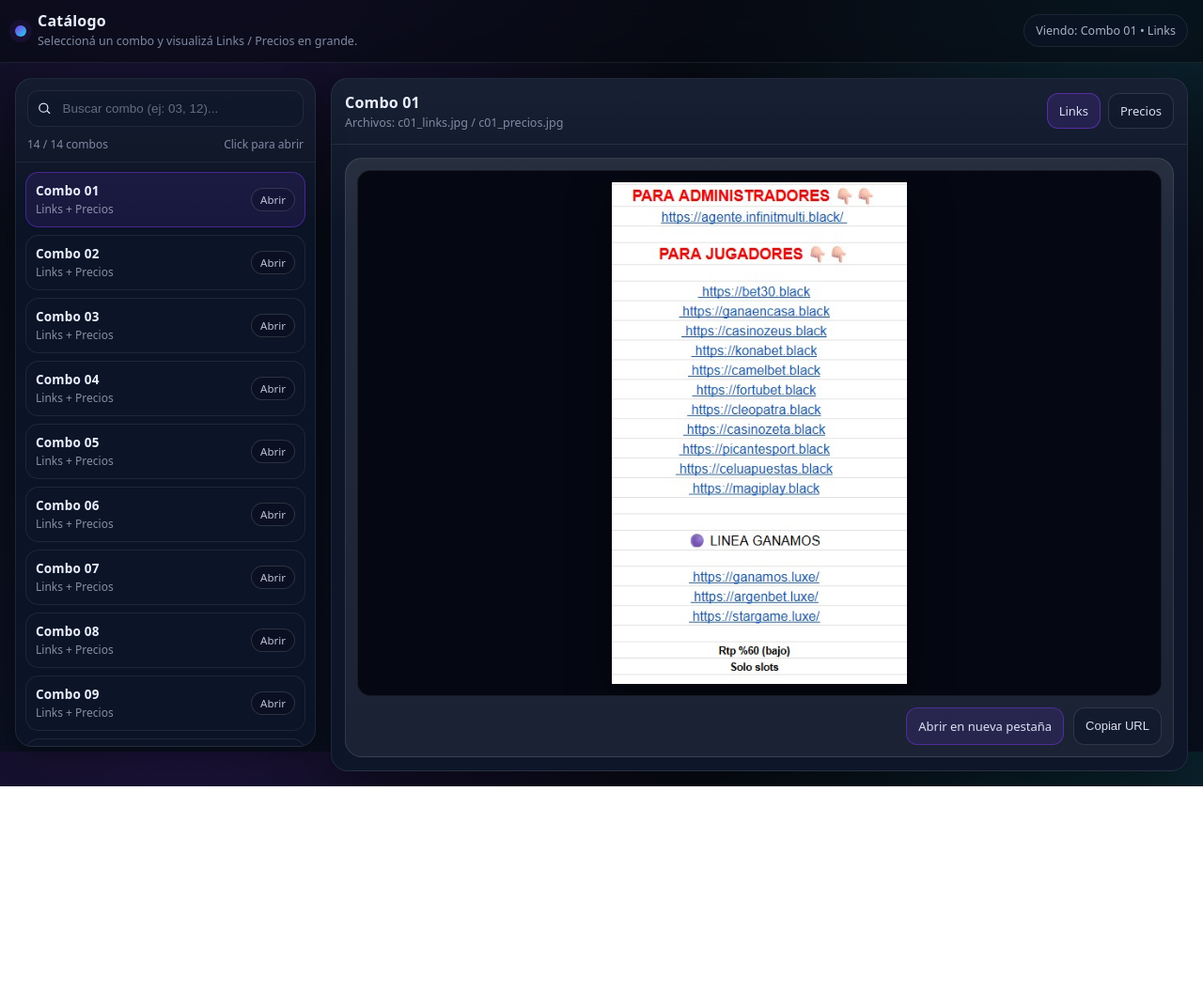
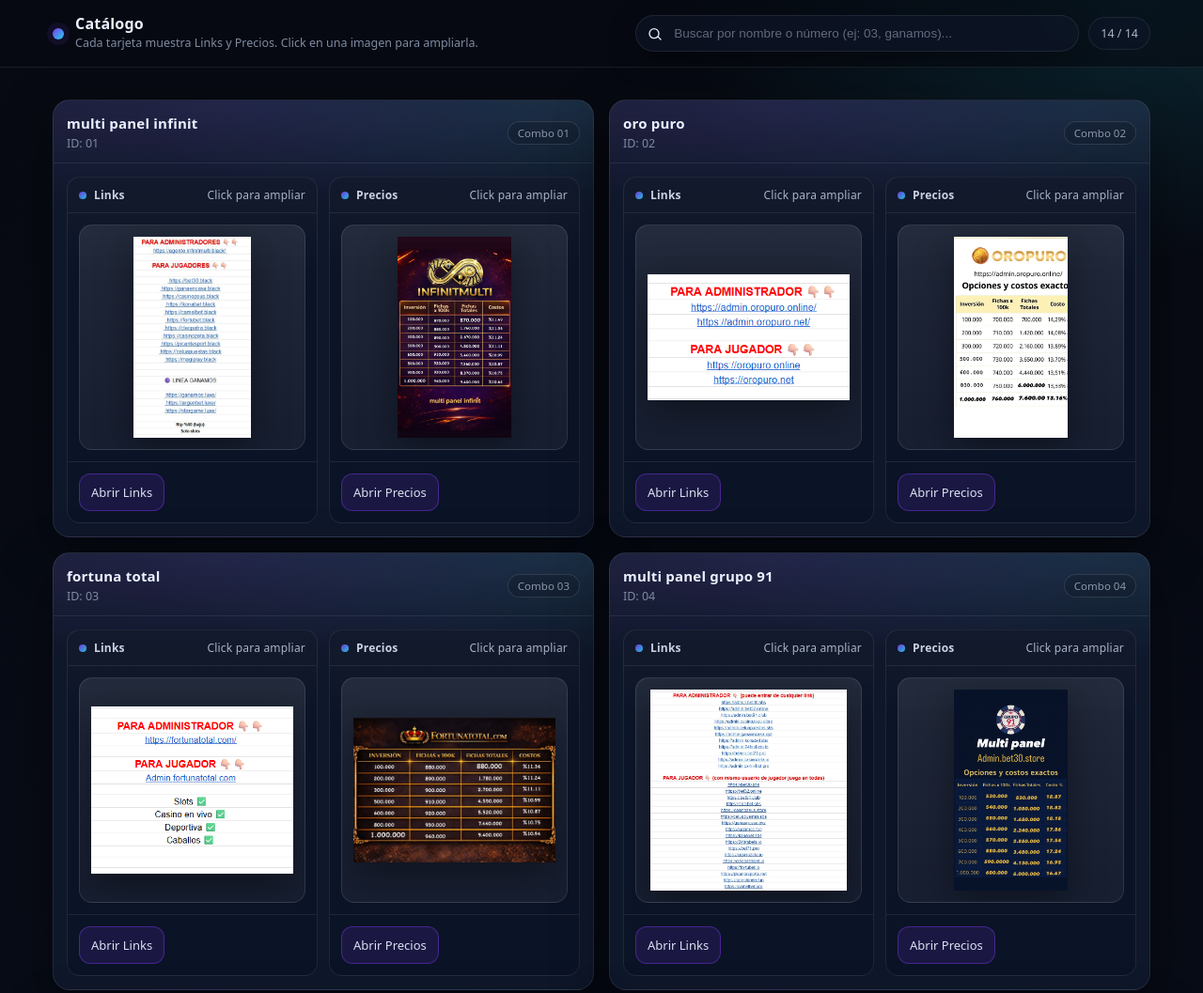
Before and after one commit to masinfodepaginas/infopaginas, a plain HTML site: page index.html in a window 1280 px wide. Shown: the top 1057 px of the page at 94% size. Before the commit the page ends 837 px from the top, so only its background shows below. Drawn offline with Linux system fonts and the light colour scheme.

Commit message:
Update index.html

```diff
--- a/index.html
+++ b/index.html
@@ -7,31 +7,27 @@
 
   <style>
     :root{
-      /* Enterprise dark (sobrio, legible) */
+      /* Moderno oscuro, sobrio, enterprise */
       --bg0:#070A12;
       --bg1:#0A1020;
-      --panel:#0E172A;
-      --panel2:#0B1326;
+      --card:#0F172A;
+      --card2:#0B1326;
       --line:rgba(255,255,255,.08);
       --line2:rgba(255,255,255,.12);
       --text:#EAF0FF;
       --muted:#A9B3C7;
       --muted2:#7F8AA3;
 
-      --accent:#7C3AED;     /* violeta */
-      --accent2:#22D3EE;    /* cian */
+      --accent:#7C3AED;
+      --accent2:#22D3EE;
 
       --r:18px;
       --r2:14px;
-      --shadow: 0 18px 60px rgba(0,0,0,.45);
-      --shadow2: 0 10px 30px rgba(0,0,0,.35);
-
-      --max: 1280px;
-      --sidebar: 320px;
+      --shadow: 0 18px 60px rgba(0,0,0,.42);
+      --shadow2: 0 10px 30px rgba(0,0,0,.34);
     }
 
     *{box-sizing:border-box}
-    html,body{height:100%}
     body{
       margin:0;
       font-family: ui-sans-serif, system-ui, -apple-system, Segoe UI, Roboto, Arial, sans-serif;
@@ -42,19 +38,20 @@
         linear-gradient(180deg, var(--bg0), var(--bg1));
     }
 
-    /* Header */
     header{
       position:sticky; top:0; z-index:50;
       background: rgba(7,10,18,.62);
       backdrop-filter: blur(12px);
       border-bottom:1px solid var(--line);
     }
-    .wrap{max-width:var(--max); margin:0 auto; padding:14px 16px;}
+
+    .wrap{max-width:1200px; margin:0 auto; padding:16px;}
     .top{
       display:flex; align-items:center; justify-content:space-between;
       gap:12px; flex-wrap:wrap;
     }
-    .brand{display:flex; align-items:center; gap:12px; min-width:240px;}
+
+    .brand{display:flex; align-items:center; gap:12px;}
     .dot{
       width:12px; height:12px; border-radius:999px;
       background: linear-gradient(135deg, var(--accent), var(--accent2));
@@ -64,219 +61,156 @@
     h1{margin:0; font-size:16px; letter-spacing:.2px; line-height:1.1;}
     .sub{margin-top:3px; font-size:12.5px; color:var(--muted2);}
 
-    .headerRight{
+    .controls{
       display:flex; align-items:center; gap:10px; flex-wrap:wrap;
     }
-    .pill{
-      border:1px solid var(--line);
-      background: rgba(14,23,42,.55);
-      padding:8px 12px;
-      border-radius:999px;
-      color:var(--muted);
-      font-size:12.5px;
-    }
-
-    /* Layout */
-    .layout{
-      max-width:var(--max);
-      margin:0 auto;
-      padding:16px;
-      display:grid;
-      grid-template-columns: var(--sidebar) 1fr;
-      gap:16px;
-    }
-    @media (max-width: 980px){
-      .layout{grid-template-columns: 1fr;}
-    }
-
-    /* Sidebar */
-    .side{
-      border:1px solid var(--line);
-      background: linear-gradient(180deg, rgba(255,255,255,.04), transparent 22%), var(--panel2);
-      border-radius: var(--r);
-      box-shadow: var(--shadow2);
-      overflow:hidden;
-      position:sticky;
-      top:72px;
-      height: calc(100vh - 88px);
-      display:flex;
-      flex-direction:column;
-    }
-    @media (max-width: 980px){
-      .side{position:relative; top:auto; height:auto;}
-    }
-
-    .sideHead{
-      padding:12px 12px 10px;
-      border-bottom:1px solid var(--line);
-      display:flex; flex-direction:column; gap:10px;
-    }
-
     .search{
       display:flex; align-items:center; gap:10px;
       border:1px solid var(--line);
-      background: rgba(14,23,42,.55);
-      border-radius: 12px;
-      padding:10px 10px;
+      background: rgba(15,23,42,.60);
+      border-radius: 999px;
+      padding:10px 12px;
+      box-shadow: var(--shadow2);
     }
     .search input{
-      width:100%;
+      width:min(420px, 78vw);
       border:0; outline:none;
       background:transparent;
       color:var(--text);
       font-size:13.5px;
     }
     .search input::placeholder{color:rgba(169,179,199,.55)}
-    .sideMeta{
-      display:flex; justify-content:space-between; gap:10px; flex-wrap:wrap;
-      color:var(--muted2);
-      font-size:12px;
+    .count{
+      font-size:12.5px;
+      color:var(--muted);
+      padding:8px 12px;
+      border:1px solid var(--line);
+      border-radius:999px;
+      background: rgba(15,23,42,.45);
     }
 
-    .list{
-      overflow:auto;
-      padding:10px;
+    .grid{
       display:grid;
-      gap:8px;
+      grid-template-columns: 1fr;
+      gap:16px;
+      padding:18px 0 40px;
+    }
+    @media (min-width: 920px){
+      .grid{grid-template-columns: 1fr 1fr;}
     }
 
-    .item{
+    .card{
       border:1px solid var(--line);
-      background: rgba(14,23,42,.45);
-      border-radius: 14px;
-      padding:10px 10px;
-      display:flex;
-      align-items:center;
-      justify-content:space-between;
+      border-radius: var(--r);
+      background:
+        radial-gradient(800px 220px at 30% 0%, rgba(124,58,237,.10) 0%, transparent 55%),
+        radial-gradient(800px 220px at 90% 0%, rgba(34,211,238,.08) 0%, transparent 55%),
+        linear-gradient(180deg, rgba(255,255,255,.04), transparent 22%),
+        var(--card);
+      box-shadow: var(--shadow);
+      overflow:hidden;
+    }
+
+    .card-head{
+      display:flex; align-items:center; justify-content:space-between;
       gap:10px;
-      cursor:pointer;
-      transition: transform .12s ease, border-color .12s ease, background .12s ease;
+      padding:14px 14px 12px;
+      border-bottom:1px solid var(--line);
     }
-    .item:hover{
-      transform: translateY(-1px);
-      border-color: rgba(255,255,255,.18);
-      background: rgba(14,23,42,.65);
+    .title{
+      display:flex; flex-direction:column; gap:3px;
+      min-width: 220px;
     }
-    .item.active{
-      border-color: rgba(124,58,237,.45);
-      background: rgba(124,58,237,.12);
-    }
-    .itemLeft{
-      display:flex; flex-direction:column; gap:2px;
-    }
-    .itemTitle{
-      font-weight:700;
-      font-size:13.5px;
-      letter-spacing:.2px;
-    }
-    .itemSub{
-      font-size:12px;
-      color:rgba(169,179,199,.78);
-    }
-    .chip{
+    .title b{font-size:15px; letter-spacing:.2px;}
+    .title span{font-size:12.5px; color:var(--muted2);}
+    .badge{
       font-size:11.5px;
-      color:rgba(234,240,255,.80);
-      border:1px solid rgba(255,255,255,.14);
-      background: rgba(0,0,0,.15);
-      padding:4px 9px;
+      color:rgba(169,179,199,.80);
+      border:1px solid rgba(255,255,255,.12);
+      background: rgba(0,0,0,.14);
+      padding:4px 10px;
       border-radius:999px;
       white-space:nowrap;
     }
 
-    /* Main viewer */
-    .main{
-      border:1px solid var(--line);
-      border-radius: var(--r);
-      background: linear-gradient(180deg, rgba(255,255,255,.04), transparent 22%), var(--panel);
-      box-shadow: var(--shadow);
-      overflow:hidden;
-      min-height: 520px;
-      display:flex;
-      flex-direction:column;
-    }
-
-    .mainHead{
-      padding:14px;
-      border-bottom:1px solid var(--line);
-      display:flex; align-items:center; justify-content:space-between;
-      gap:12px; flex-wrap:wrap;
-    }
-    .mainTitle{
-      display:flex; flex-direction:column; gap:2px;
-    }
-    .mainTitle b{font-size:16px; letter-spacing:.2px;}
-    .mainTitle span{font-size:12.5px; color:var(--muted2);}
-    .tabs{
-      display:flex; gap:8px; flex-wrap:wrap;
-    }
-    .tab{
-      border:1px solid var(--line2);
-      background: rgba(14,23,42,.45);
-      color:rgba(234,240,255,.92);
-      padding:9px 12px;
-      border-radius: 12px;
-      font-size:13px;
-      cursor:pointer;
-      transition: transform .12s ease, border-color .12s ease, background .12s ease;
-      user-select:none;
-    }
-    .tab:hover{transform: translateY(-1px); border-color: rgba(255,255,255,.20); background: rgba(14,23,42,.65);}
-    .tab.active{
-      border-color: rgba(124,58,237,.55);
-      background: rgba(124,58,237,.16);
-    }
-
-    .viewer{
-      padding:14px;
+    .pair{
       display:grid;
       grid-template-columns: 1fr;
       gap:12px;
+      padding:14px;
+    }
+    @media (min-width: 560px){
+      .pair{grid-template-columns: 1fr 1fr;}
     }
 
-    /* Imagen grande, uniforme, legible */
+    .panel{
+      border:1px solid var(--line);
+      background: linear-gradient(180deg, rgba(255,255,255,.03), transparent 28%), var(--card2);
+      border-radius: var(--r2);
+      overflow:hidden;
+      display:flex;
+      flex-direction:column;
+      min-height: 330px; /* estabilidad */
+    }
+
+    .panel-head{
+      display:flex; align-items:center; justify-content:space-between;
+      padding:10px 12px;
+      border-bottom:1px solid var(--line);
+      color:var(--muted);
+      font-size:12px;
+      letter-spacing:.2px;
+    }
+    .panel-head .left{
+      display:flex; align-items:center; gap:8px;
+      color:rgba(234,240,255,.86);
+      font-weight:700;
+    }
+    .miniDot{
+      width:8px; height:8px; border-radius:999px;
+      background: linear-gradient(135deg, var(--accent), var(--accent2));
+      opacity:.9;
+    }
+
+    /* Marco uniforme para que no se vea desprolijo */
     .frame{
+      margin:12px;
+      border-radius: 14px;
       border:1px solid rgba(255,255,255,.10);
       background:
         linear-gradient(180deg, rgba(255,255,255,.06), rgba(255,255,255,.02)),
         rgba(255,255,255,.03);
-      border-radius: var(--r);
-      overflow:hidden;
-      padding:12px;
-    }
-    .imgBox{
-      border-radius: 14px;
-      background:#050712;
-      border:1px solid rgba(255,255,255,.08);
-      height: min(70vh, 640px);  /* GRANDE */
+      height: 240px;
       display:flex;
       align-items:center;
       justify-content:center;
       padding:12px;
       overflow:hidden;
     }
-    .imgBox img{
+    .frame img{
       max-width:100%;
       max-height:100%;
       object-fit:contain;
       display:block;
       cursor: zoom-in;
-      filter: drop-shadow(0 14px 24px rgba(0,0,0,.45));
+      filter: drop-shadow(0 12px 20px rgba(0,0,0,.40));
       user-select:none;
       -webkit-user-drag:none;
     }
 
     .actions{
-      margin-top:12px;
+      margin-top:auto;
+      padding:12px;
+      border-top:1px solid var(--line);
       display:flex;
       gap:10px;
       flex-wrap:wrap;
-      justify-content:flex-end;
     }
 
     .btn{
       appearance:none;
       border:1px solid var(--line2);
-      background: rgba(14,23,42,.55);
+      background: rgba(15,23,42,.55);
       color: rgba(234,240,255,.92);
       padding:10px 12px;
       border-radius: 12px;
@@ -287,11 +221,12 @@
       gap:8px;
       cursor:pointer;
       transition: transform .12s ease, border-color .12s ease, background .12s ease;
+      white-space:nowrap;
     }
     .btn:hover{
       transform: translateY(-1px);
       border-color: rgba(255,255,255,.20);
-      background: rgba(14,23,42,.70);
+      background: rgba(15,23,42,.72);
     }
     .btn.primary{
       border-color: rgba(124,58,237,.45);
@@ -311,8 +246,8 @@
       padding:22px 14px;
     }
     .modal.open{display:block}
-    .modalInner{
-      max-width: 1280px;
+    .modal-inner{
+      max-width: 1200px;
       margin:0 auto;
       border:1px solid var(--line);
       border-radius: 18px;
@@ -321,7 +256,7 @@
       backdrop-filter: blur(10px);
       box-shadow: 0 30px 120px rgba(0,0,0,.65);
     }
-    .modalBar{
+    .modal-bar{
       display:flex;
       align-items:center;
       justify-content:space-between;
@@ -331,27 +266,24 @@
       color:var(--muted);
       font-size:13px;
     }
-    .modalTitle{
+    .modal-title{
       display:flex; align-items:center; gap:10px;
       color:rgba(234,240,255,.88);
       font-weight:700;
     }
-    .modalBody{
+    .modal-body{
       background:#050712;
       padding:12px;
     }
-    .modalImg{
+    .modal-img{
       width:100%;
       height:auto;
       display:block;
       border-radius: 14px;
       cursor: zoom-out;
+      user-select:none;
+      -webkit-user-drag:none;
     }
-
-    /* Scrollbar discreta */
-    .list::-webkit-scrollbar{width:10px}
-    .list::-webkit-scrollbar-thumb{background:rgba(255,255,255,.10); border-radius:999px}
-    .list::-webkit-scrollbar-track{background:transparent}
   </style>
 </head>
 
@@ -363,74 +295,36 @@
           <div class="dot"></div>
           <div>
             <h1>Catálogo</h1>
-            <div class="sub">Seleccioná un combo y visualizá Links / Precios en grande.</div>
+            <div class="sub">Cada tarjeta muestra Links y Precios. Click en una imagen para ampliarla.</div>
           </div>
         </div>
 
-        <div class="headerRight">
-          <div class="pill" id="status">—</div>
+        <div class="controls">
+          <div class="search">
+            <svg width="16" height="16" viewBox="0 0 24 24" fill="none" aria-hidden="true">
+              <path d="M21 21l-4.3-4.3m1.3-5.2a7.5 7.5 0 11-15 0 7.5 7.5 0 0115 0z" stroke="currentColor" stroke-width="2" stroke-linecap="round"/>
+            </svg>
+            <input id="q" type="text" placeholder="Buscar por nombre o número (ej: 03, ganamos)..." />
+          </div>
+          <div class="count" id="count">—</div>
         </div>
       </div>
     </div>
   </header>
 
-  <div class="layout">
-    <!-- Sidebar -->
-    <aside class="side">
-      <div class="sideHead">
-        <div class="search">
-          <svg width="16" height="16" viewBox="0 0 24 24" fill="none" aria-hidden="true">
-            <path d="M21 21l-4.3-4.3m1.3-5.2a7.5 7.5 0 11-15 0 7.5 7.5 0 0115 0z" stroke="currentColor" stroke-width="2" stroke-linecap="round"/>
-          </svg>
-          <input id="q" type="text" placeholder="Buscar combo (ej: 03, 12)..." />
-        </div>
-        <div class="sideMeta">
-          <div id="count">—</div>
-          <div>Click para abrir</div>
-        </div>
-      </div>
+  <main class="wrap">
+    <div class="grid" id="grid"></div>
+  </main>
 
-      <div class="list" id="list"></div>
-    </aside>
-
-    <!-- Main viewer -->
-    <main class="main">
-      <div class="mainHead">
-        <div class="mainTitle">
-          <b id="comboTitle">Combo —</b>
-          <span id="comboSub">—</span>
-        </div>
-
-        <div class="tabs">
-          <div class="tab active" data-tab="links">Links</div>
-          <div class="tab" data-tab="precios">Precios</div>
-        </div>
-      </div>
-
-      <div class="viewer">
-        <div class="frame">
-          <div class="imgBox">
-            <img id="mainImg" src="" alt="Vista" />
-          </div>
-
-          <div class="actions">
-            <a class="btn primary" id="openBtn" href="#" target="_blank" rel="noopener">Abrir en nueva pestaña</a>
-            <button class="btn" id="copyBtn">Copiar URL</button>
-          </div>
-        </div>
-      </div>
-    </main>
-  </div>
-
-  <!-- Modal zoom -->
+  <!-- Modal -->
   <div class="modal" id="modal" aria-hidden="true">
-    <div class="modalInner">
-      <div class="modalBar">
-        <div class="modalTitle"><span class="dot"></span><span id="modalTitle">Vista</span></div>
+    <div class="modal-inner">
+      <div class="modal-bar">
+        <div class="modal-title"><span class="miniDot"></span><span id="modalTitle">Vista</span></div>
         <button class="btn" id="closeBtn">Cerrar ✕</button>
       </div>
-      <div class="modalBody">
-        <img class="modalImg" id="modalImg" alt="Vista ampliada" />
+      <div class="modal-body">
+        <img id="modalImg" class="modal-img" alt="Vista ampliada" />
       </div>
     </div>
   </div>
@@ -439,148 +333,131 @@
     // ✅ Tu carpeta real
     const IMG_DIR = "imagenes";
 
-    // ✅ Cantidad de combos (si mañana son 20, cambiás acá)
-    const TOTAL = 14;
+    // ✅ Nombres EXACTOS que pediste (1..14)
+    const NAMES = [
+      "multi panel infinit",
+      "oro puro",
+      "fortuna total",
+      "multi panel grupo 91",
+      "multiskin",
+      "agentes bet paneles blancos",
+      "agentes bet lat",
+      "gana en casa",
+      "gran poseidon",
+      "multi panel con recupero",
+      "kona bet",
+      "ganamos",
+      "zeus",
+      "multi panel sin recupero"
+    ];
 
-    const items = Array.from({ length: TOTAL }, (_, i) => {
+    // Genera los items del 01 al 14
+    const items = Array.from({ length: 14 }, (_, i) => {
       const n = String(i + 1).padStart(2, "0");
       return {
         id: n,
+        name: NAMES[i] || ("combo " + n),
         linksImg: `${IMG_DIR}/c${n}_links.jpg`,
         preciosImg: `${IMG_DIR}/c${n}_precios.jpg`,
       };
     });
 
-    const listEl = document.getElementById("list");
+    const grid = document.getElementById("grid");
     const q = document.getElementById("q");
     const count = document.getElementById("count");
-    const status = document.getElementById("status");
-
-    const comboTitle = document.getElementById("comboTitle");
-    const comboSub = document.getElementById("comboSub");
-    const mainImg = document.getElementById("mainImg");
-    const openBtn = document.getElementById("openBtn");
-    const copyBtn = document.getElementById("copyBtn");
 
     const modal = document.getElementById("modal");
     const modalImg = document.getElementById("modalImg");
     const modalTitle = document.getElementById("modalTitle");
     const closeBtn = document.getElementById("closeBtn");
 
-    let current = items[0];
-    let currentTab = "links";
-
-    function renderList(list){
-      listEl.innerHTML = "";
-      list.forEach(it => {
-        const div = document.createElement("div");
-        div.className = "item" + (it.id === current.id ? " active" : "");
-        div.innerHTML = `
-          <div class="itemLeft">
-            <div class="itemTitle">Combo ${it.id}</div>
-            <div class="itemSub">Links + Precios</div>
-          </div>
-          <div class="chip">Abrir</div>
-        `;
-        div.addEventListener("click", () => {
-          current = it;
-          syncActive();
-          showCurrent();
-        });
-        listEl.appendChild(div);
-      });
-      count.textContent = `${list.length} / ${items.length} combos`;
-    }
-
-    function syncActive(){
-      listEl.querySelectorAll(".item").forEach(el => el.classList.remove("active"));
-      const idx = items.findIndex(x => x.id === current.id);
-      // Re-render es más seguro por filtro; hacemos update simple:
-      // (si estás filtrando, se re-renderiza igual)
-    }
-
-    function showCurrent(){
-      comboTitle.textContent = `Combo ${current.id}`;
-      comboSub.textContent = `Archivos: c${current.id}_links.jpg / c${current.id}_precios.jpg`;
-
-      const src = (currentTab === "links") ? current.linksImg : current.preciosImg;
-
-      mainImg.src = src;
-      mainImg.setAttribute("data-title", `Combo ${current.id} — ${currentTab === "links" ? "Links" : "Precios"}`);
-      openBtn.href = src;
-
-      // Estado arriba
-      status.textContent = `Viendo: Combo ${current.id} • ${currentTab === "links" ? "Links" : "Precios"}`;
-    }
-
-    function setTab(tab){
-      currentTab = tab;
-      document.querySelectorAll(".tab").forEach(t => t.classList.remove("active"));
-      document.querySelector(`.tab[data-tab="${tab}"]`).classList.add("active");
-      showCurrent();
-    }
-
-    // Tabs
-    document.querySelectorAll(".tab").forEach(t => {
-      t.addEventListener("click", () => setTab(t.dataset.tab));
-    });
-
-    // Buscar
-    q.addEventListener("input", () => {
-      const term = q.value.trim();
-      if(!term){
-        renderList(items);
-        // marcar activo visual al re-render
-        markActiveInList();
-        return;
-      }
-      const filtered = items.filter(it => it.id.includes(term));
-      renderList(filtered);
-      markActiveInList();
-    });
-
-    function markActiveInList(){
-      // Marca el item activo si está visible
-      const nodes = [...listEl.querySelectorAll(".item")];
-      nodes.forEach((node, i) => {
-        const txt = node.querySelector(".itemTitle")?.textContent || "";
-        if (txt.includes(current.id)) node.classList.add("active");
-      });
-    }
-
-    // Copy
-    copyBtn.addEventListener("click", async () => {
-      const url = openBtn.href;
-      try{
-        await navigator.clipboard.writeText(url);
-        const old = copyBtn.textContent;
-        copyBtn.textContent = "Copiado ✓";
-        setTimeout(()=> copyBtn.textContent = old, 900);
-      }catch(e){
-        alert("No pude copiar automáticamente. Copiá este link:\n" + url);
-      }
-    });
-
-    // Zoom modal
-    mainImg.addEventListener("click", () => {
+    function openModal(src, title){
       modal.classList.add("open");
       modal.setAttribute("aria-hidden","false");
-      modalImg.src = mainImg.src;
-      modalTitle.textContent = mainImg.getAttribute("data-title") || "Vista";
-    });
+      modalImg.src = src;
+      modalTitle.textContent = title;
+    }
     function closeModal(){
       modal.classList.remove("open");
       modal.setAttribute("aria-hidden","true");
       modalImg.src = "";
     }
+
     closeBtn.addEventListener("click", closeModal);
-    modal.addEventListener("click", (e) => { if(e.target === modal || e.target === modalImg) closeModal(); });
-    document.addEventListener("keydown", (e)=>{ if(e.key === "Escape") closeModal(); });
+    modal.addEventListener("click", (e) => {
+      if(e.target === modal || e.target === modalImg) closeModal();
+    });
+    document.addEventListener("keydown", (e) => {
+      if(e.key === "Escape") closeModal();
+    });
 
-    // Init
-    renderList(items);
-    markActiveInList();
-    showCurrent();
+    function render(list){
+      grid.innerHTML = "";
+
+      list.forEach(it => {
+        const card = document.createElement("div");
+        card.className = "card";
+        card.innerHTML = `
+          <div class="card-head">
+            <div class="title">
+              <b>${it.name}</b>
+              <span>ID: ${it.id}</span>
+            </div>
+            <div class="badge">Combo ${it.id}</div>
+          </div>
+
+          <div class="pair">
+            <div class="panel">
+              <div class="panel-head">
+                <div class="left"><span class="miniDot"></span>Links</div>
+                <div>Click para ampliar</div>
+              </div>
+              <div class="frame">
+                <img src="${it.linksImg}" alt="Links ${it.id}" data-title="${it.name} — Links" loading="lazy"/>
+              </div>
+              <div class="actions">
+                <a class="btn primary" href="${it.linksImg}" target="_blank" rel="noopener">Abrir Links</a>
+              </div>
+            </div>
+
+            <div class="panel">
+              <div class="panel-head">
+                <div class="left"><span class="miniDot"></span>Precios</div>
+                <div>Click para ampliar</div>
+              </div>
+              <div class="frame">
+                <img src="${it.preciosImg}" alt="Precios ${it.id}" data-title="${it.name} — Precios" loading="lazy"/>
+              </div>
+              <div class="actions">
+                <a class="btn primary" href="${it.preciosImg}" target="_blank" rel="noopener">Abrir Precios</a>
+              </div>
+            </div>
+          </div>
+        `;
+
+        grid.appendChild(card);
+      });
+
+      // click zoom
+      grid.querySelectorAll(".frame img").forEach(img => {
+        img.addEventListener("click", () => openModal(img.src, img.dataset.title || "Vista"));
+      });
+
+      count.textContent = `${list.length} / ${items.length}`;
+    }
+
+    // búsqueda por nombre o número
+    q.addEventListener("input", () => {
+      const term = q.value.trim().toLowerCase();
+      if(!term) return render(items);
+
+      const filtered = items.filter(it => {
+        return it.id.includes(term) || it.name.toLowerCase().includes(term);
+      });
+      render(filtered);
+    });
+
+    render(items);
   </script>
 </body>
 </html>
```
